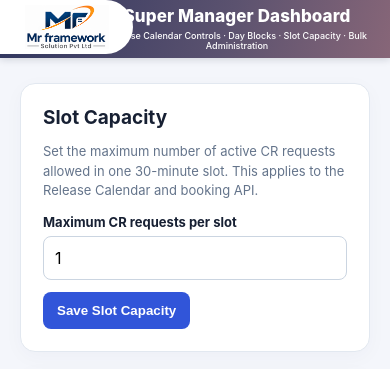
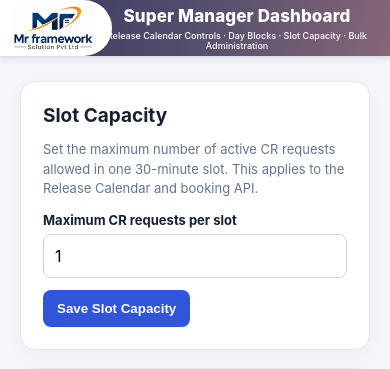
Before and after one commit to wor-2/releaseCalc, a Flask app: page /super-manager in a window 390 px wide. Shown: the top 369 px of the page. Run offline with Flask 3, Linux system fonts and the light colour scheme; the visitor is signed in with stand-in values (Sample User, id 1); data that the repository does not hold is empty; parts of the project's set-up code (start-up, migrations or seed data) failed here and were passed over; some libraries are stand-ins or nearby versions.

Commit message:
fix:logo  size

```diff
--- a/Deploment_Tracker/templates/governance_tracker.html
+++ b/Deploment_Tracker/templates/governance_tracker.html
@@ -275,6 +275,10 @@ body.modal-lock{overflow:hidden}
 #addAuditUserWrap:not(.hidden),#newAuditPasscodePanel:not(.hidden){position:fixed;z-index:2400;top:50%;left:50%;transform:translate(-50%,-50%);width:min(440px,calc(100% - 28px))!important;margin:0!important;padding:22px!important;background:var(--surface)!important;border:1px solid var(--line)!important;border-radius:16px!important;box-shadow:0 0 0 100vmax rgba(15,23,42,.55),0 30px 80px rgba(15,23,42,.4);animation:popCenter .25s var(--ease) both!important}
 #newAuditPasscodePanel:not(.hidden){background:var(--warn-soft)!important}
 #addAuditUserWrap:not(.hidden)::before{content:"Register a new email";display:block;margin-bottom:12px;font-size:18px;font-weight:800}
+
+/* ---- logo sizing: make the logo fill the white brand box ---- */
+.governance-topbar .brand-logo { height: 62px !important; max-width: 220px !important; }
+@media (max-width: 680px) { .governance-topbar .brand-logo { height: 46px !important; max-width: 130px !important; } }
 </style>
 
 </head>
--- a/Deploment_Tracker/templates/super_manager.html
+++ b/Deploment_Tracker/templates/super_manager.html
@@ -99,6 +99,16 @@ button.red{background:#b91c1c}button.green{background:#047857}button.gray{backgr
     .top.topbar .header-title p { display: none; }
 }
 
+
+/* ---- logo sizing: make the logo fill the white brand box ---- */
+.top.topbar { height: 72px !important; min-height: 72px !important; }
+.top.topbar .brand { height: 72px !important; padding: 6px 28px 6px 24px !important; }
+.top.topbar .brand-logo { height: 58px !important; width: auto !important; max-width: 220px !important; max-height: none !important; }
+@media (max-width: 680px) {
+  .top.topbar { height: 56px !important; min-height: 56px !important; }
+  .top.topbar .brand { height: 56px !important; padding: 4px 16px 4px 12px !important; }
+  .top.topbar .brand-logo { height: 44px !important; max-width: 130px !important; }
+}
 </style>
 </head>
 <body>
```
Also changed, not shown: Deploment_Tracker/templates/Release_Calender.html (+11 -0 lines), Deploment_Tracker/templates/manager.html (+10 -0 lines).
